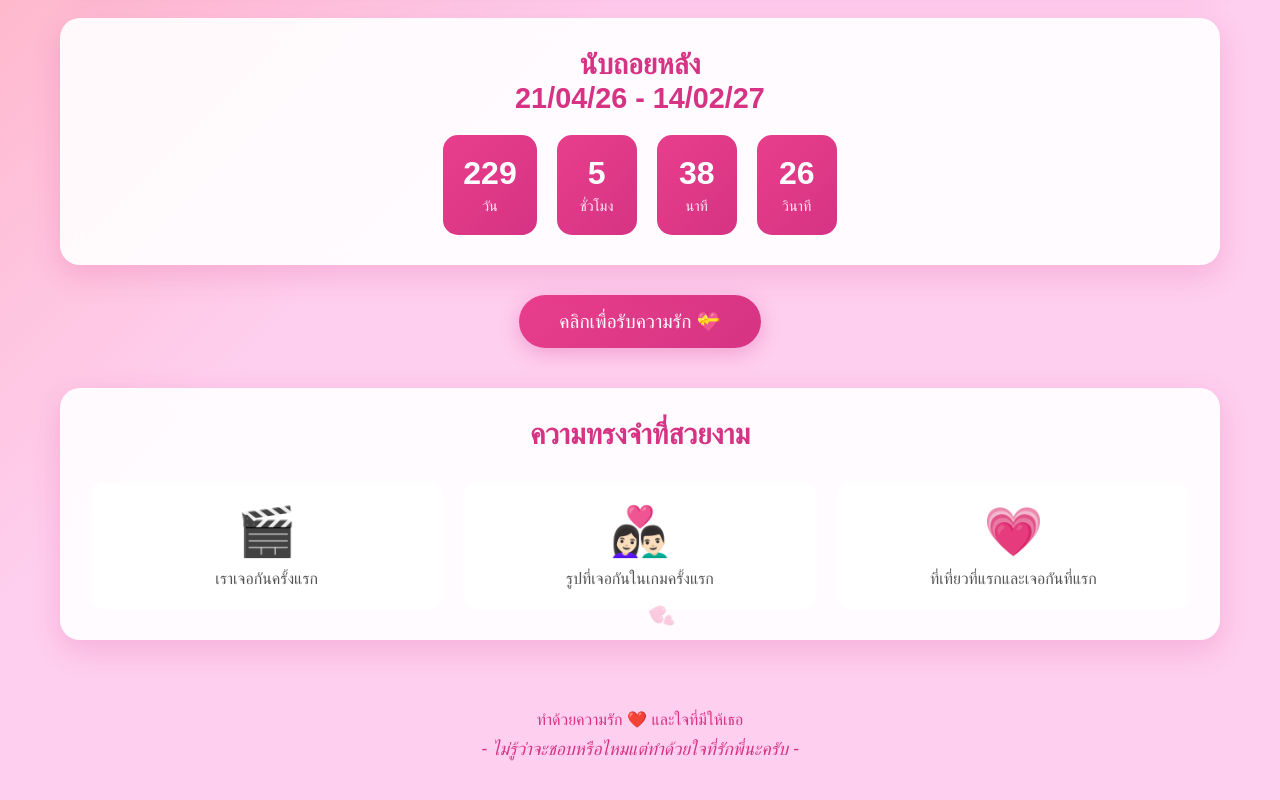
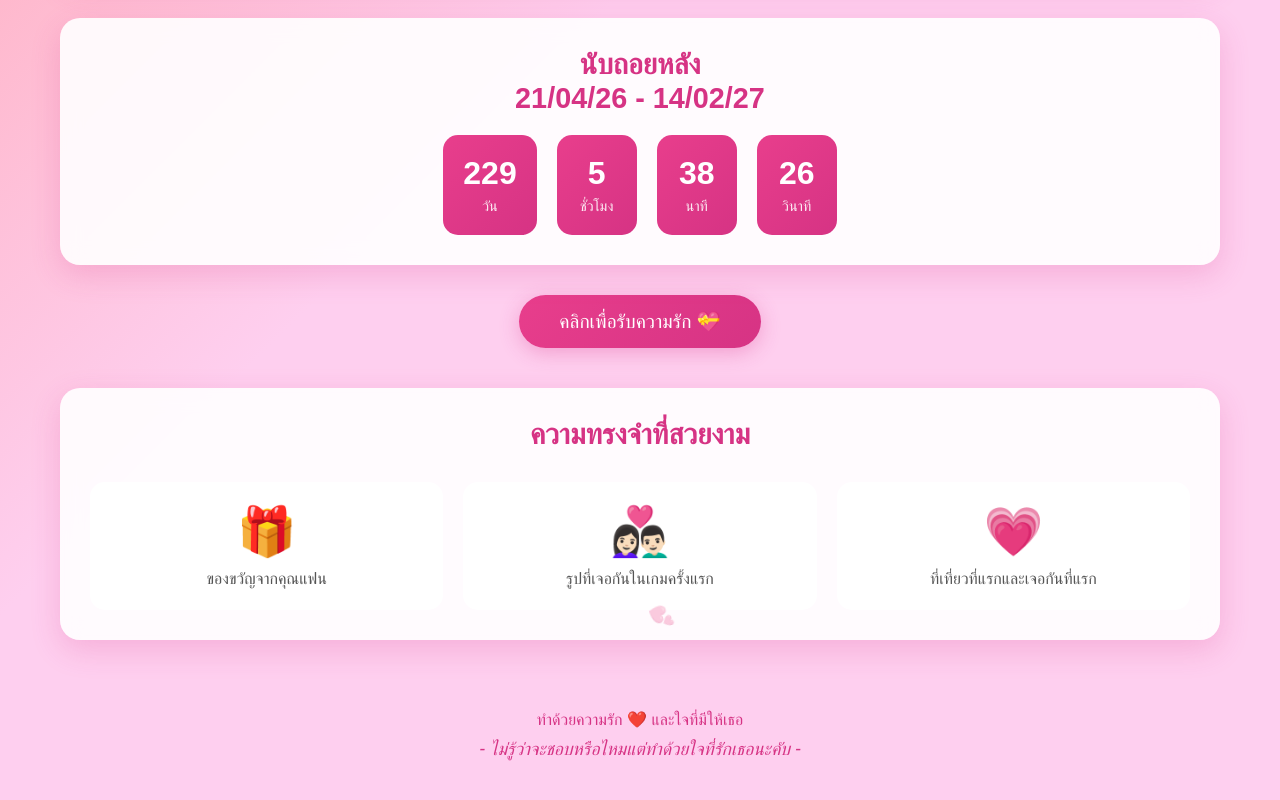
Before and after one commit to 21phanu/My_love, a website: page valentine.html in a window 1280 px wide. Shown: the part 856-1656 px from the top of the page. Drawn offline with Linux system fonts and the light colour scheme; a web font is replaced by a local one.

Commit message:
Update valentine.html

```diff
--- a/valentine.html
+++ b/valentine.html
@@ -4,7 +4,7 @@
 <head>
     <meta charset="UTF-8">
     <meta name="viewport" content="width=device-width, initial-scale=1.0">
-    <title> 🐶🤍🌒 </title>
+    <title> เราเป็นแฟนกันแล้ว 🐶🤍🌒 </title>
     <link rel="stylesheet" href="valentine.css">
     <link href="https://fonts.googleapis.com/css2?family=Anuphan:wght@300;400;600;700&display=swap" rel="stylesheet">
 </head>
@@ -85,8 +85,8 @@
                 <div class="memory-gallery">
                     <div class="memory-card" data-title="เราเจอกันครั้งแรก"
                         data-images="image/IMG_9895.JPG,image/IMG_9896.JPG">
-                        <div class="memory-icon">🎬</div>
-                        <p>เราเจอกันครั้งแรก </p>
+                        <div class="memory-icon">🎁</div>
+                        <p>ของขวัญจากคุณแฟน </p>
                     </div>
                     <div class="memory-card" data-title="รูปคู่เรา" data-images="image/IMG_3715.JPG">
                         <div class="memory-icon">👩🏻‍❤️‍👨🏻</div>
@@ -102,7 +102,7 @@
 
         <footer class="footer">
             <p>ทำด้วยความรัก ❤️ และใจที่มีให้เธอ</p>
-            <p class="signature">- ไม่รู้ว่าจะชอบหรือไหมแต่ทำด้วยใจที่รักพี่นะครับ -</p>
+            <p class="signature">- ไม่รู้ว่าจะชอบหรือไหมแต่ทำด้วยใจที่รักเธอนะคับ -</p>
         </footer>
     </div>
 
```
